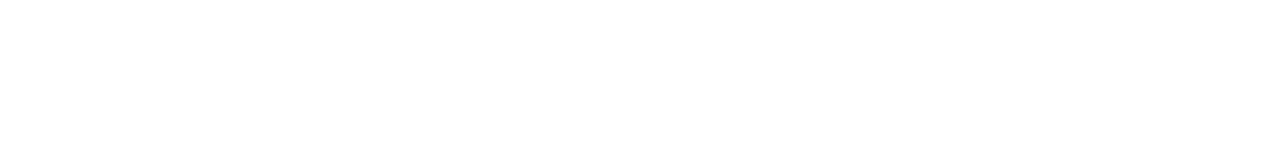
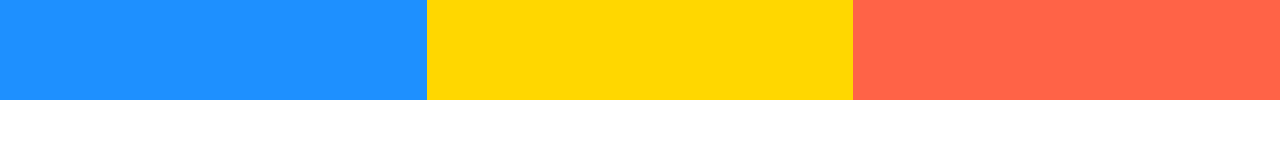
Before and after one commit to Seba0702/Moshify, a plain HTML site: page index.html in a window 1280 px wide. Drawn offline with Linux system fonts and the light colour scheme.

Commit message:
Add grids and styling

```diff
--- a/css/styles.css
+++ b/css/styles.css
@@ -450,3 +450,21 @@ a {
     font-size: 1.6rem;
   }
 }
+
+/* grid */
+
+.grid {
+  display: grid;
+}
+
+@media screen and (min-width: 768px) {
+  .grid--1x2 {
+    grid-template-columns: repeat(2, 1fr);
+  }
+}
+
+@media screen and (min-width: 1024px) {
+  .grid--1x3 {
+    grid-template-columns: repeat(3, 1fr);
+  }
+}
--- a/index.html
+++ b/index.html
@@ -13,5 +13,11 @@
     <link rel="stylesheet" href="css/normalize.css" />
     <link rel="stylesheet" href="css/styles.css" />
   </head>
-  <body></body>
+  <body>
+    <div class="grid grid--1x3">
+      <div style="height: 100px; background: dodgerblue"></div>
+      <div style="height: 100px; background: gold"></div>
+      <div style="height: 100px; background: tomato"></div>
+    </div>
+  </body>
 </html>
```
Also changed, not shown: components/grids.html (added, +5 -0 lines).
